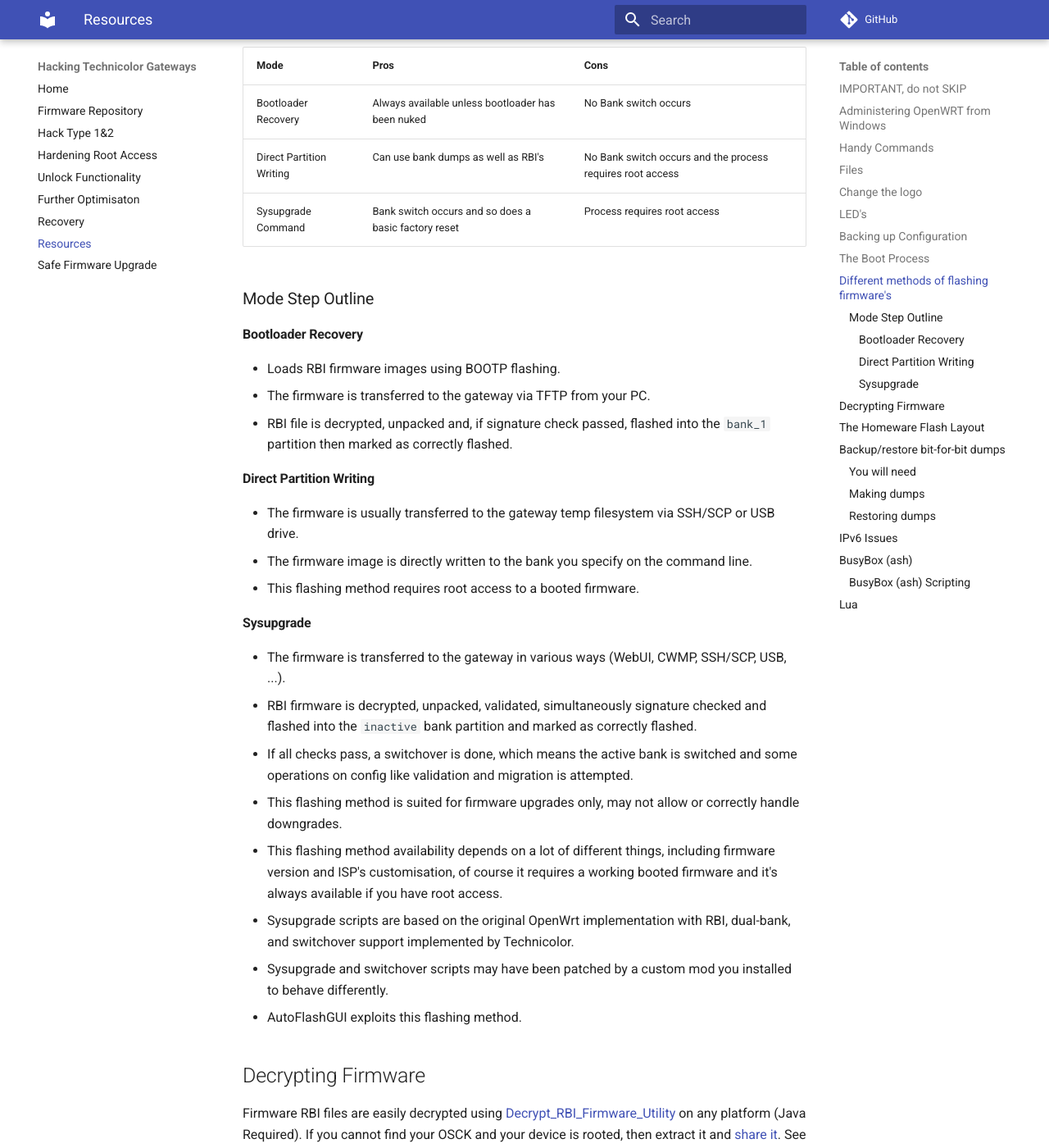
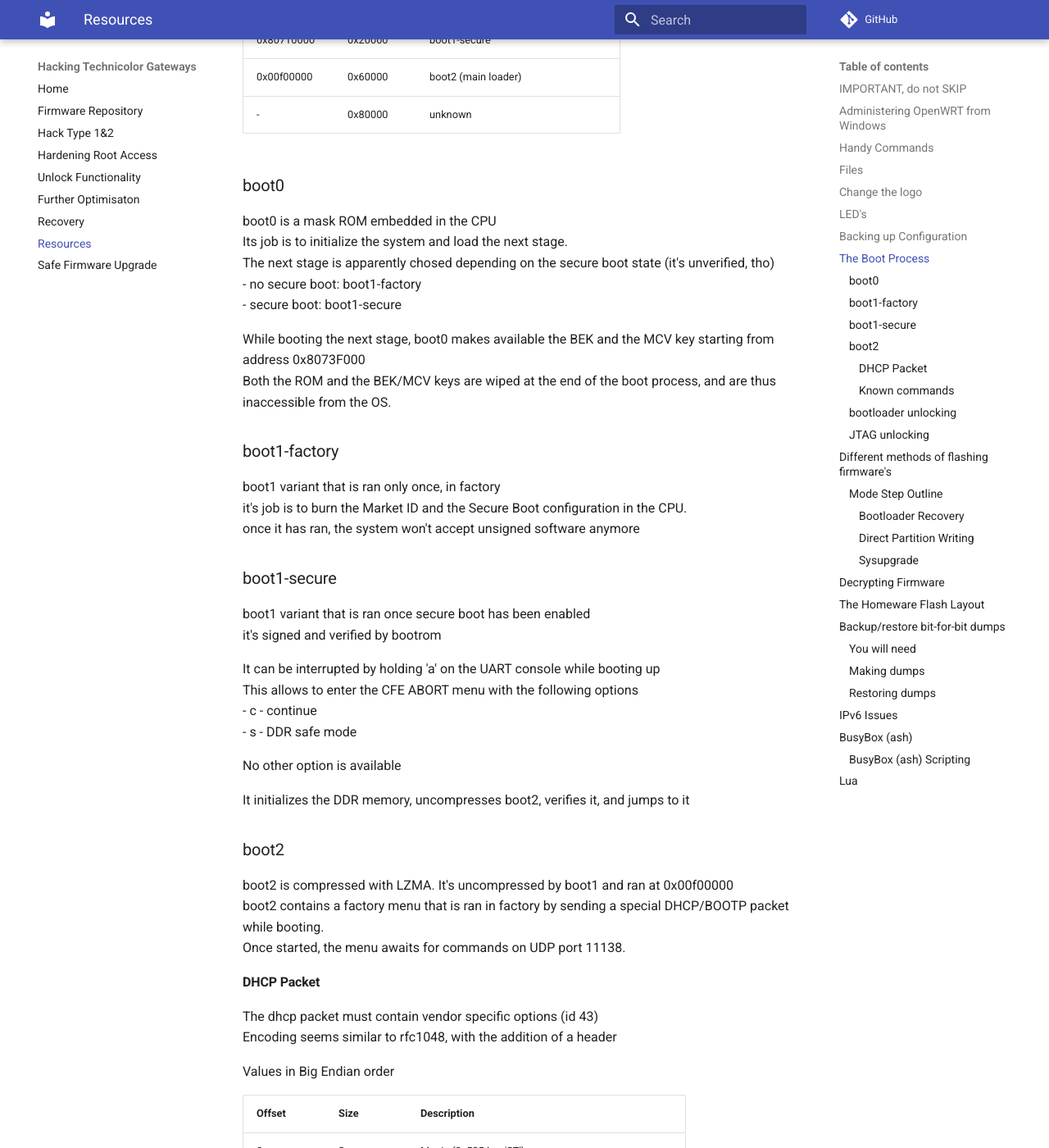
Before and after one commit to hack-technicolor/hack-technicolor, an MkDocs documentation site: the page built from docs/Resources.md, in a window 1280 px wide and 1400 px high, scrolled down 3692 px. Shown: the whole window at 82% size. Built offline with MkDocs 1.6.1 and Material for MkDocs 9.7.7, drawn with Linux system fonts in a browser that asks for light colours; comment, search, counter and statistics services are not loaded; some of the changed text lies outside the part shown.

Commit message:
Boot Process, Factory Menu

```diff
--- a/docs/Resources.md
+++ b/docs/Resources.md
@@ -136,7 +136,106 @@
 
 ## The Boot Process
 
-To be updated * refer to the [OpenWrt Boot Process guide](https://openwrt.org/docs/techref/process.boot) as an example for now but don't rely on it.
+There are 4 different stages involved in the boot process:
+boot0: BootROM (BTRM v1.6) - to be dumped
+
+Boot memory is mapped to 0x80700000 with the following layout
+
+| Load Address | Offset | Name  |
+| :------ | :------| :------ |
+| 0x80700000 | - | boot0 - BootRom (mapped from ROM) |
+| 0x80710000 | 0x10000 | boot1-factory |
+| 0x80710000 | 0x20000 | boot1-secure |
+| 0x00f00000 | 0x60000 | boot2 (main loader) |
+| - | 0x80000 | unknown |
+
+### boot0
+boot0 is a mask ROM embedded in the CPU
+Its job is to initialize the system and load the next stage.
+The next stage is apparently chosed depending on the secure boot state (it's unverified, tho)
+- no secure boot: boot1-factory
+- secure boot: boot1-secure
+
+While booting the next stage, boot0 makes available the BEK and the MCV key starting from address 0x8073F000
+Both the ROM and the BEK/MCV keys are wiped at the end of the boot process, and are thus inaccessible from the OS.
+
+### boot1-factory
+boot1 variant that is ran only once, in factory
+it's job is to burn the Market ID and the Secure Boot configuration in the CPU.
+once it has ran, the system won't accept unsigned software anymore
+
+### boot1-secure
+boot1 variant that is ran once secure boot has been enabled
+it's signed and verified by bootrom
+
+It can be interrupted by holding 'a' on the UART console while booting up
+This allows to enter the CFE ABORT menu with the following options
+- c  - continue
+- s  - DDR safe mode
+
+No other option is available
+
+It initializes the DDR memory, uncompresses boot2, verifies it, and jumps to it
+
+### boot2
+boot2 is compressed with LZMA. It's uncompressed by boot1 and ran at 0x00f00000
+boot2 contains a factory menu that is ran in factory by sending a special DHCP/BOOTP packet while booting.
+Once started, the menu awaits for commands on UDP port 11138.
+
+#### DHCP Packet
+The dhcp packet must contain vendor specific options (id 43)
+Encoding seems similar to rfc1048, with the addition of a header
+
+Values in Big Endian order
+
+| Offset | Size | Description |
+| :------ | :------| :------ |
+| 0 | 2 | Magic (0x5354 or 'ST') |
+| 2 | 1 | Body length (without header magic) |
+| 3 | * | Options (rfc1048 encoding: u8 code, u8 length, ...data) |
+
+Options table (by code)
+Size excludes code and size fields
+
+| Code | Size | Description |
+| :------ | :------| :------ |
+| 0x1  | 1  | must hold the value 0xD5 for the menu to spawn |
+| 0x2  | 2  | must hold the value 63381 (0xF795) for the menu to spawn |
+| 0x3  | 4  | unknown |
+
+I couldn't get the menu to appear yet.
+TODO: verify if the menu is accessible, or if it's locked out once out of factory
+
+Commands available within this menu regard the device lockdown and don't seem to allow arbitrary code execution
+
+#### Known commands
+
+| Command | Description |
+| :------ | :------|
+| I | Print Device Informations |
+| N | unknown |
+| T 5 | Program Chip ID and JTAG Password |
+| T 6 | Flash Factory Date |
+| T 8 | Fuse JTAG and OTP locks |
+| T 9 | Flash RIP2 image |
+| X | Exit from menu |
+
+Since boot2 is derived from CFE, it holds some of the code that would handle the CFE command line menu, and has the string "CFE> " included in the binary.
+However, the code to spawn the shell seems to be removed. It's as such impossible to enter the CFE shell
+
+### bootloader unlocking
+boot2 can be unlocked to load unsigned linux kernels. However, this requires a signed RIP_ID_UNLOCK_TAG to be present in the RIP storage. Such tag is valid only for the specific device it was issued for as it's based on some device-unique parameters such as the S/N and chipid, and must be issued by Technicolor.
+
+Device specific parameters can be obtained from
+- /proc/efu
+- /proc/otp
+
+### JTAG unlocking
+JTAG seems to be enabled by boot2 when there's no software to boot, to allow recovery of bricked devices
+Unlocking jtag is accomplished by writing 0x2 to the JTAG/OTP register 0xFFFEB614
+
+TODO: verify if JTAG is accessible
+
 
 ## Different methods of flashing firmware's
 
```
